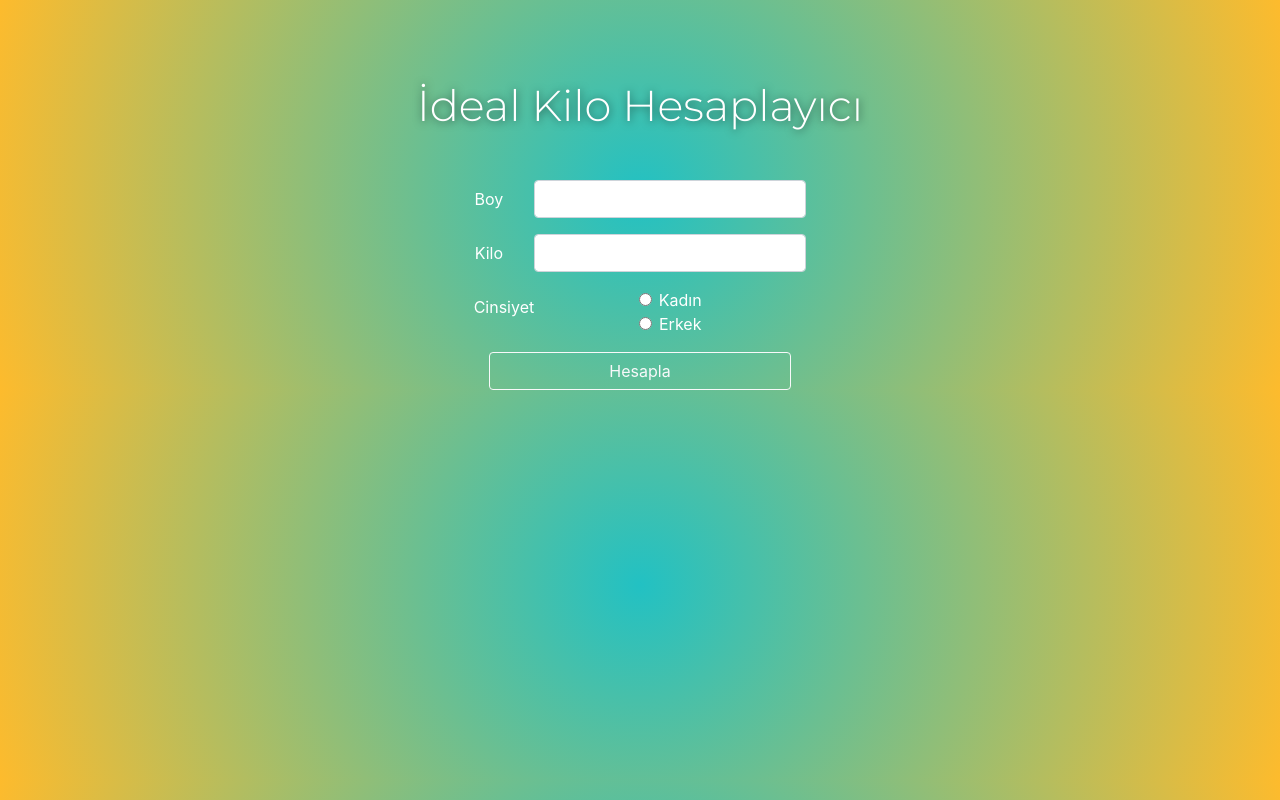
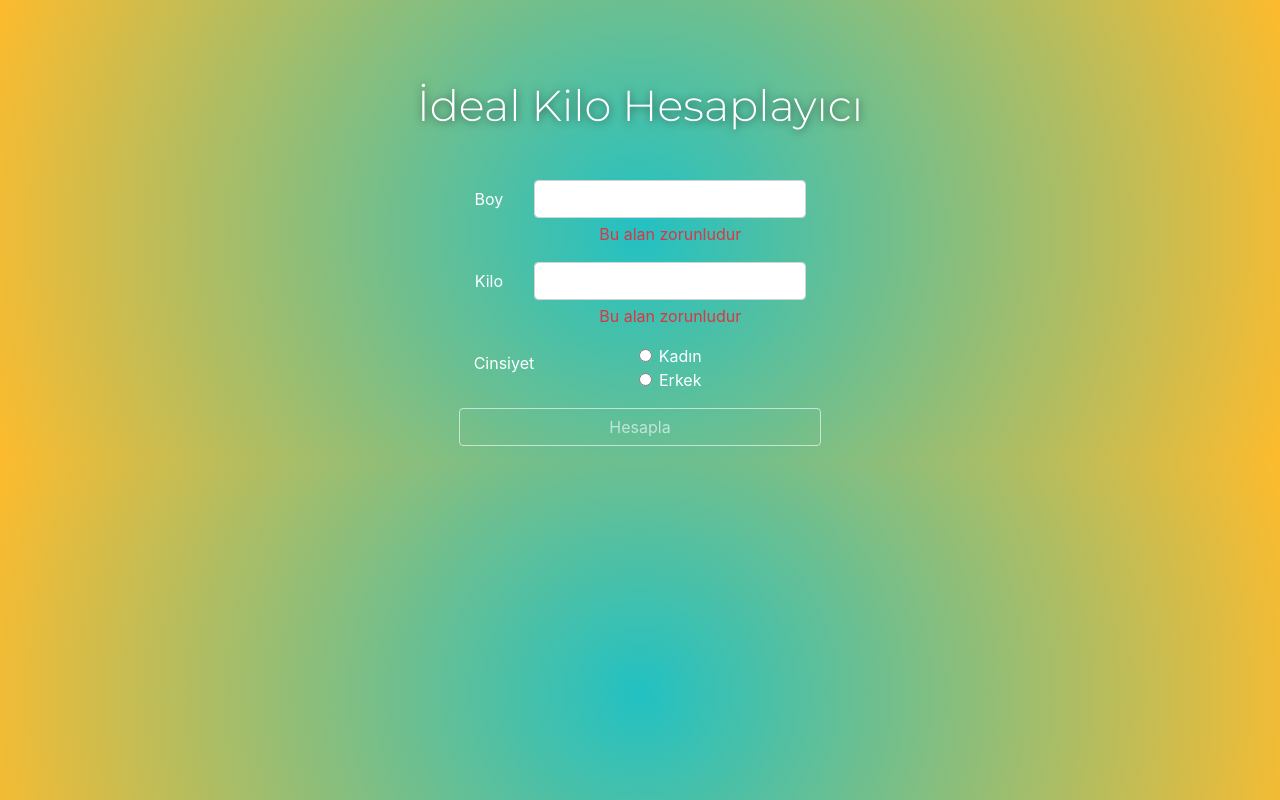
Before and after one commit to cerdemrc/ideal-weight-calculator, a Vue app: page / in a window 1280 px wide. Built offline with nearby package versions, Linux system fonts and the light colour scheme.

Commit message:
validation islemleri

```diff
--- a/package.json
+++ b/package.json
@@ -10,6 +10,7 @@
   "dependencies": {
     "core-js": "^3.6.5",
     "vue": "^2.6.11",
+    "vuelidate": "^0.7.6",
     "vuex": "^3.6.0"
   },
   "devDependencies": {
--- a/src/components/Form.vue
+++ b/src/components/Form.vue
@@ -8,9 +8,23 @@
           <div class="col-sm-10">
             <input
               type="number"
+              @blur="$v.content.size.$touch()"
               v-model.number="content.size"
               class="form-control"
             />
+            <span class="form-text text-danger" v-if="!$v.content.size.required"
+              >Bu alan zorunludur</span
+            >
+            <span
+              class="form-text text-danger"
+              v-if="!$v.content.size.minLength"
+              >Bu alan 3 haneli olmalı</span
+            >
+            <span
+              class="form-text text-danger"
+              v-if="!$v.content.size.maxLength"
+              >Bu alan 3 haneli olmalı</span
+            >
           </div>
         </div>
         <div class="row mb-3">
@@ -21,6 +35,21 @@
               v-model.number="content.weight"
               class="form-control"
             />
+            <span
+              class="form-text text-danger"
+              v-if="!$v.content.weight.required"
+              >Bu alan zorunludur</span
+            >
+            <span
+              class="form-text text-danger"
+              v-if="!$v.content.weight.minLength"
+              >Min 2 haneli olmalı</span
+            >
+            <span
+              class="form-text text-danger"
+              v-if="!$v.content.weight.maxLength"
+              >Max 3 haneli olmalı</span
+            >
           </div>
         </div>
         <div class="row mb-3">
@@ -47,10 +76,11 @@
             </div>
           </div>
         </div>
-        <div class="col-sm-12">
+        <div class="row mb-3">
           <button
             type="button"
             @click="calculate"
+            :disabled="$v.$invalid"
             class="btn btn-outline-light btn-block"
           >
             Hesapla
@@ -64,6 +94,12 @@
 
 <script>
 import Results from "./Results";
+import {
+  required,
+  numeric,
+  minLength,
+  maxLength,
+} from "vuelidate/lib/validators";
 export default {
   components: {
     Results,
@@ -77,6 +113,23 @@ export default {
       },
       isClicked: false,
     };
+  },
+  validations: {
+    content: {
+      size: {
+        required,
+        numeric,
+        minLength: minLength(3),
+        maxLength: maxLength(3),
+      },
+      weight: {
+        required,
+        numeric,
+        minLength: minLength(2),
+        maxLength: maxLength(3),
+      },
+      gender: { required },
+    },
   },
   methods: {
     calculate() {
--- a/src/main.js
+++ b/src/main.js
@@ -1,8 +1,10 @@
 import Vue from 'vue'
+import Vuelidate from 'vuelidate';
 import App from './App.vue'
 import store from "./store"
 
-Vue.config.productionTip = false
+Vue.config.productionTip = false;
+Vue.use(Vuelidate);
 
 new Vue({
   render: h => h(App),
```
Also changed, not shown: 1 other file (tests, documents, lock files or other folders).
